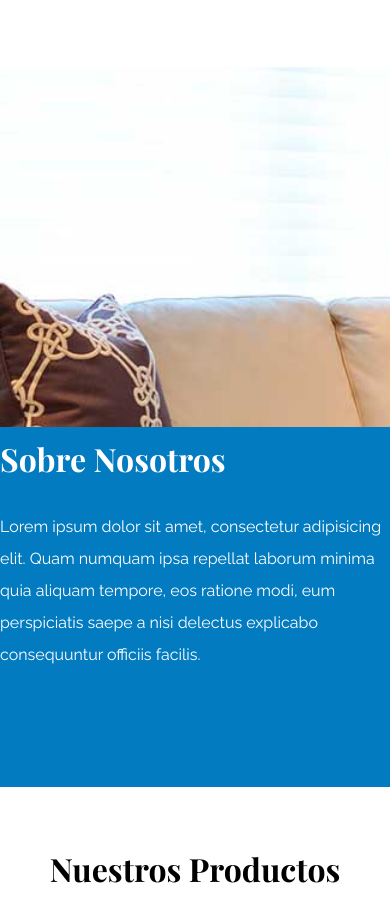
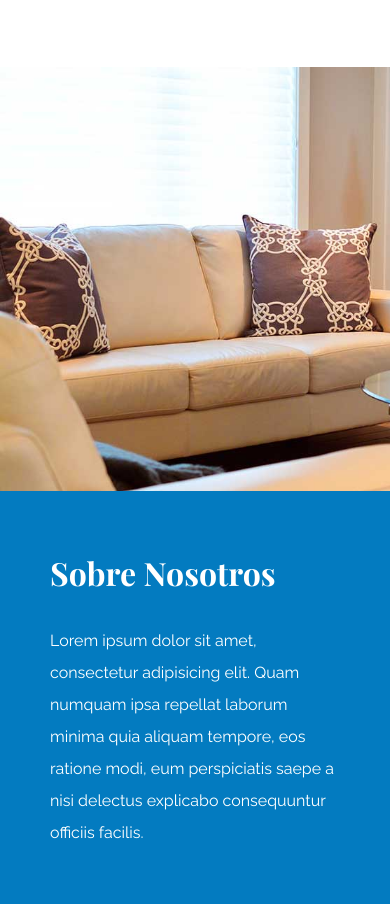
Before and after one commit to CristianMP04/ecommerce-Project, a plain HTML site: page index.html in a window 390 px wide. Shown: the part 1829-2733 px from the top of the page. Drawn offline with nearby package versions, Linux system fonts and the light colour scheme.

Commit message:
add css responsive sobre nsotros
add css responsive sobre nsotros

```diff
--- a/css/app.css
+++ b/css/app.css
@@ -177,17 +177,16 @@ img {
 /** Bloque Nosotros **/
 .sobre-nosotros {
     background-image: linear-gradient(to bottom, transparent 50%, #037bc0 50%, #037bc0 100% ), url(../img/nosotros.jpg);
-    background-position: left center;
-    padding: 10rem 0;
+    background-position: center, top left;
     background-repeat: no-repeat;
-    background-size: 100%, 120rem;
+    background-size: 100%, 70rem;
 }
 
 @media (min-width: 768px) {
     .sobre-nosotros {
         background-image: linear-gradient(to right, transparent 50%, #037bc0 50%, #037bc0 100% ), url(../img/nosotros.jpg);
         background-position: left center;
-        background-repeat: no-repeat;
+        padding: 10rem 0;
         background-size: 100%, 160rem;
     }
 }
@@ -208,6 +207,7 @@ img {
 .texto-nosotros {
     grid-row: 2 / 3;
     color: #fff;
+    padding: 5rem;
 }
 
 @media (min-width: 768px) {
```
